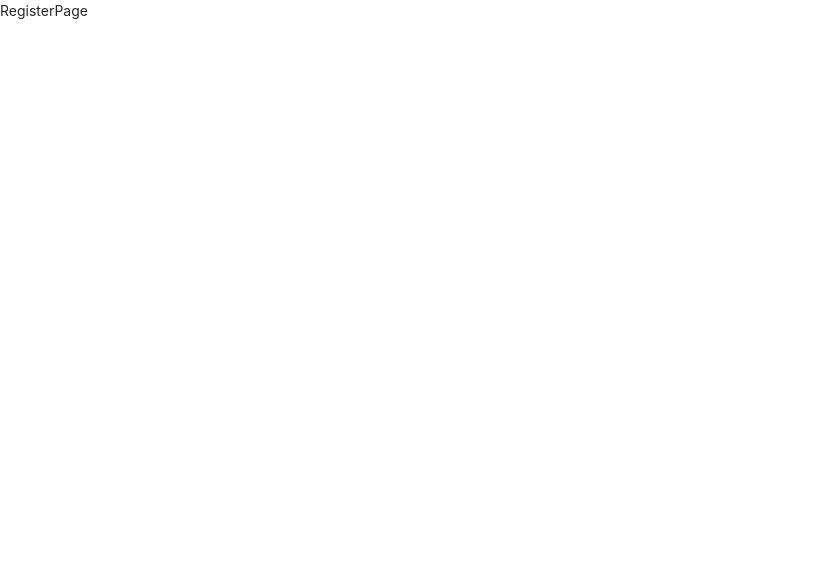
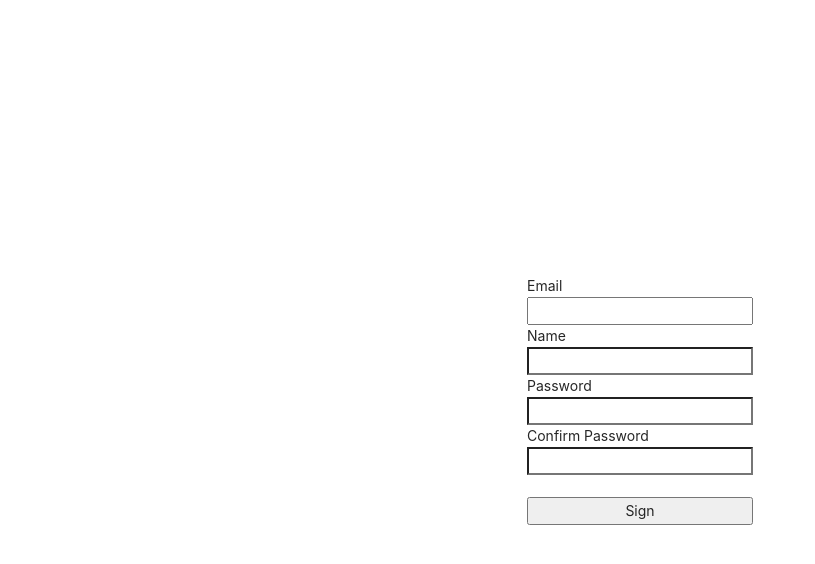
Before and after one commit to Mark64-1/mongoDB, a React (Create React App) app in the folder client/: page /register in a window 1280 px wide. Shown: the top 564 px of the page, without its empty margins (0-815 px from the left). Built offline with nearby package versions, Linux system fonts and the light colour scheme.

Commit message:
로그인 기능 구현

```diff
--- a/client/src/App.js
+++ b/client/src/App.js
@@ -2,9 +2,7 @@ import './App.css';
 import React from "react";
 import {
   BrowserRouter as Router,
-  Switch,
   Route,
-  Link
 } from "react-router-dom";
 
 import LandingPage from "./components/views/LandingPage/LandingPage";
@@ -14,16 +12,11 @@ import RegisterPage from "./components/views/RegisterPage/RegisterPage";
 function App() {
   return (
       <Router>
-        <div>
-          <switch>
             <Route exact path="/" component={LandingPage} />
 
             <Route exact path="/login" component={LoginPage} />
 
             <Route exact path="/register" component={RegisterPage} />
-
-          </switch>
-        </div>
       </Router>
   );
 }
--- /dev/null
+++ b/client/src/_actions/types.js
@@ -0,0 +1,3 @@
+export const LOGIN_USER  = "login_user";
+export const REGISTER_USER  = "register_user";
+export const AUTH_USER  = "auth_user";
--- /dev/null
+++ b/client/src/_actions/user_actions.js
@@ -0,0 +1,39 @@
+
+import Axios from "axios";
+import {
+    LOGIN_USER, REGISTER_USER, AUTH_USER
+
+} from './types';
+
+export function loginUser(dataToSubmit){
+
+    const request = Axios.post('/api/users/login',dataToSubmit)
+        .then(response=>response.data)
+
+    return {
+        type:LOGIN_USER,
+        payload:request
+
+    }
+}
+
+export function registerUser(dataToSubmit){
+    const request = Axios.post('/api/users/register',dataToSubmit)
+        .then(response=>response.data)
+
+    return {
+        type:REGISTER_USER,
+        payload:request
+
+    }
+}
+
+export function auth(){
+    const request = Axios.get('/api/users/auth')
+        .then(response=>response.data)
+
+    return {
+        type:AUTH_USER,
+        payload:request
+    }
+}
--- a/client/src/_reducers/index.js
+++ b/client/src/_reducers/index.js
@@ -1,8 +1,8 @@
 import {combineReducers} from "redux";
-// import user from './user/reducer';
+import user from './user_reducer';
 
 const rootReducer = combineReducers({
-    //users
+    user
 })
 
 export default rootReducer;
--- /dev/null
+++ b/client/src/_reducers/user_reducer.js
@@ -0,0 +1,17 @@
+import {AUTH_USER, LOGIN_USER, REGISTER_USER} from "../_actions/types";
+
+export default function(state={},action){
+    switch (action.type) {
+        case LOGIN_USER:
+            return {...state,loginSuccess:action.payload}
+            break;
+        case REGISTER_USER:
+            return {...state, register: action.payload}
+            break;
+            case AUTH_USER:
+            return {...state, userData: action.payload}
+            break;
+        default:
+            return state;
+    }
+}
--- a/client/src/components/views/LandingPage/LandingPage.js
+++ b/client/src/components/views/LandingPage/LandingPage.js
@@ -1,17 +1,35 @@
 import React, {useEffect} from 'react';
 import axios from "axios";
-function LandingPage() {
+import * as path from "path";
+function LandingPage(props) {
 
     useEffect(()=>{
         axios.get('/api/hello')
             .then(response=>console.log(response))
     },[])
 
+    const onClickHandler=()=>{
+        console.log("123412341234")
+        props.history.push("/login")
+        axios.get('/api/users/logout')
+            .then(response=>{
+                if(response.data.success){
+                    props.history.push("/login")
+                }else{
+                    alert("로그아웃 하는데 실패 했습니다.")
+                }
+            })
+    }
+
     return (
         <div style={{
             display:'flex',justifyContent:'center', alignItems:"center",width:"100%", height:"100vh"
         }}>
             <h2>LandingPage</h2>
+            <br/>
+            <button onClick={onClickHandler}>
+                LOGOUT
+            </button>
         </div>
     );
 }
--- a/client/src/components/views/LoginPage/LoginPage.js
+++ b/client/src/components/views/LoginPage/LoginPage.js
@@ -1,8 +1,8 @@
 import React,{useState} from 'react';
-import Axios from 'axios'
 import {useDispatch} from "react-redux";
+import {loginUser} from "../../../_actions/user_actions";
 
-function LoginPage() {
+function LoginPage(props) {
     const dispatch = useDispatch();
 
      const [Email,setEmail] = useState("")
@@ -17,8 +17,18 @@ function LoginPage() {
     const onSubmitHandler=(event)=>{
         event.preventDefault();
 
-        console.log("email",Email)
-        console.log("password",Password)
+        let body={
+            email:Email,
+            password:Password,
+        }
+        dispatch(loginUser(body))
+            .then(response=>{
+                if(response.payload.loginSuccess){
+                    props.history.push("/")
+                }else{
+                    alert("error")
+                }
+            })
 
     }
     return (
--- a/client/src/components/views/RegisterPage/RegisterPage.js
+++ b/client/src/components/views/RegisterPage/RegisterPage.js
@@ -1,9 +1,67 @@
-import React from "react";
+import React,{useState} from "react";
+import {useDispatch} from "react-redux";
+import {registerUser} from "../../../_actions/user_actions";
 
-function RegisterPage() {
+function RegisterPage(props) {
+    const dispatch = useDispatch();
+
+    const [Email,setEmail] = useState("")
+    const [Password,setPassword] = useState("")
+    const [Name,setName] = useState("")
+    const [ConfirmPassword,setConfirmPassword] = useState("")
+
+    const onEmailHandler=(event)=>{
+        setEmail(event.currentTarget.value)
+    }
+    const onNameHandler=(event)=>{
+        setName(event.currentTarget.value)
+    }
+    const onConfirmPasswordHandler=(event)=>{
+        setConfirmPassword(event.currentTarget.value)
+    }
+    const onPasswordHandler=(event)=>{
+        setPassword(event.currentTarget.value)
+    }
+    const onSubmitHandler=(event)=>{
+        event.preventDefault();
+
+        if(Password!== ConfirmPassword){
+            return alert('비밀번호와 비밀번호확인은 같아야 합니다.')
+            setPassword("")
+            setConfirmPassword("")
+        }
+
+        let body={
+            email:Email,
+            name: Name,
+            password:Password,
+        }
+        dispatch(registerUser(body))
+            .then(response=>{
+                if(response.payload.success){
+                    props.history.push("/login")
+                }else{
+                    alert('Failed to sign up')
+                }
+            })
+
+    }
     return (
-        <div>
-            RegisterPage
+        <div style={{
+            display:'flex',justifyContent:'center', alignItems:"center",width:"100%", height:"100vh"
+        }}>
+            <form style={{display:"flex",flexDirection:'column'}} onSubmit={onSubmitHandler}>
+                <label>Email</label>
+                <input type="email" value={Email} onChange={onEmailHandler}/>
+                <label>Name</label>
+                <input type="text" value={Name} onChange={onNameHandler}/>
+                <label>Password</label>
+                <input type="password" value={Password} onChange={onPasswordHandler}/>
+                <label>Confirm Password</label>
+                <input type="password" value={ConfirmPassword} onChange={onConfirmPasswordHandler}/>
+                <br/>
+                <button>Sign</button>
+            </form>
         </div>
     );
 }
```
Also changed, not shown: client/src/hoc/auth.js (added, +17 -0 lines), 1 other file (tests, documents, lock files or other folders).
